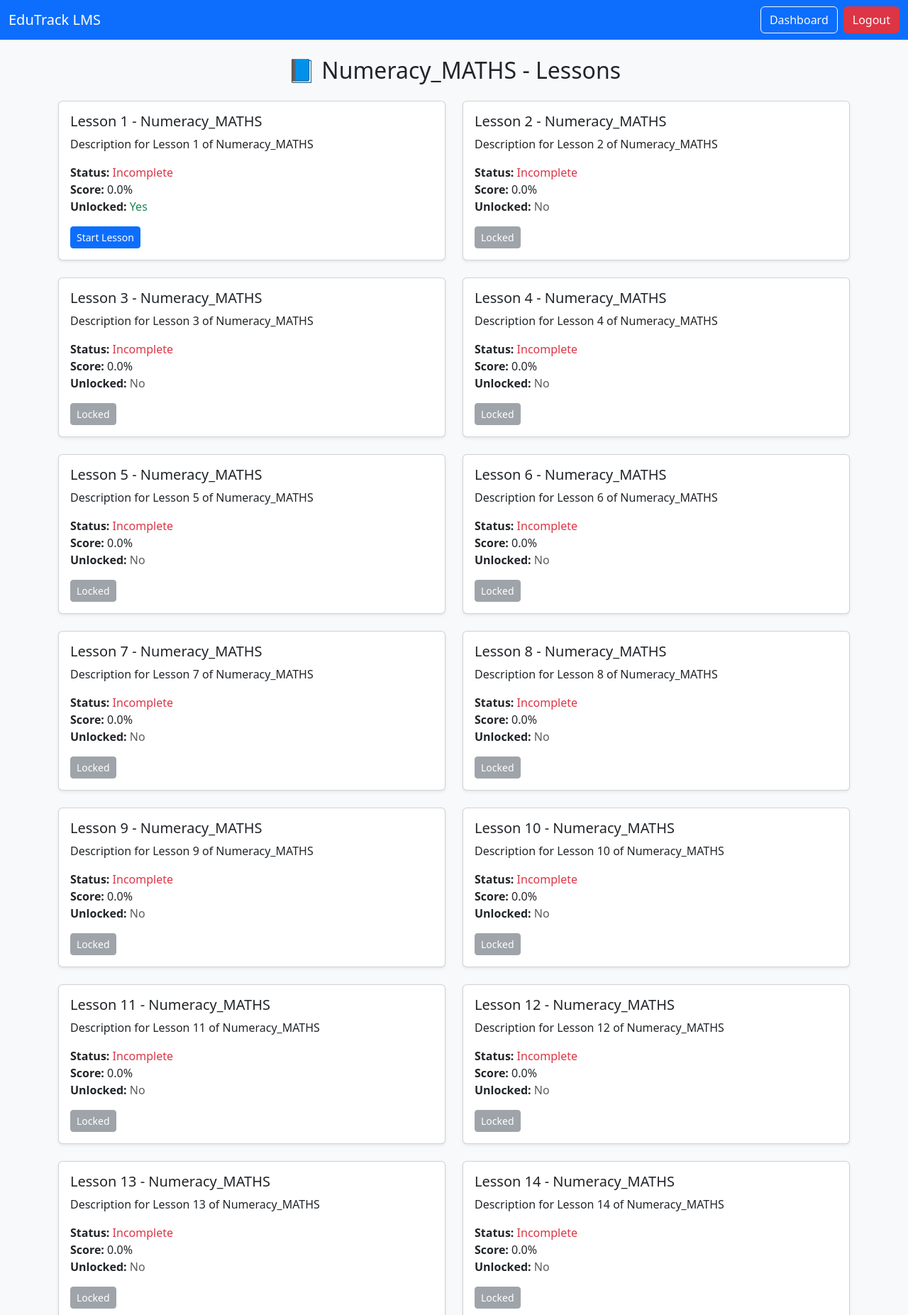
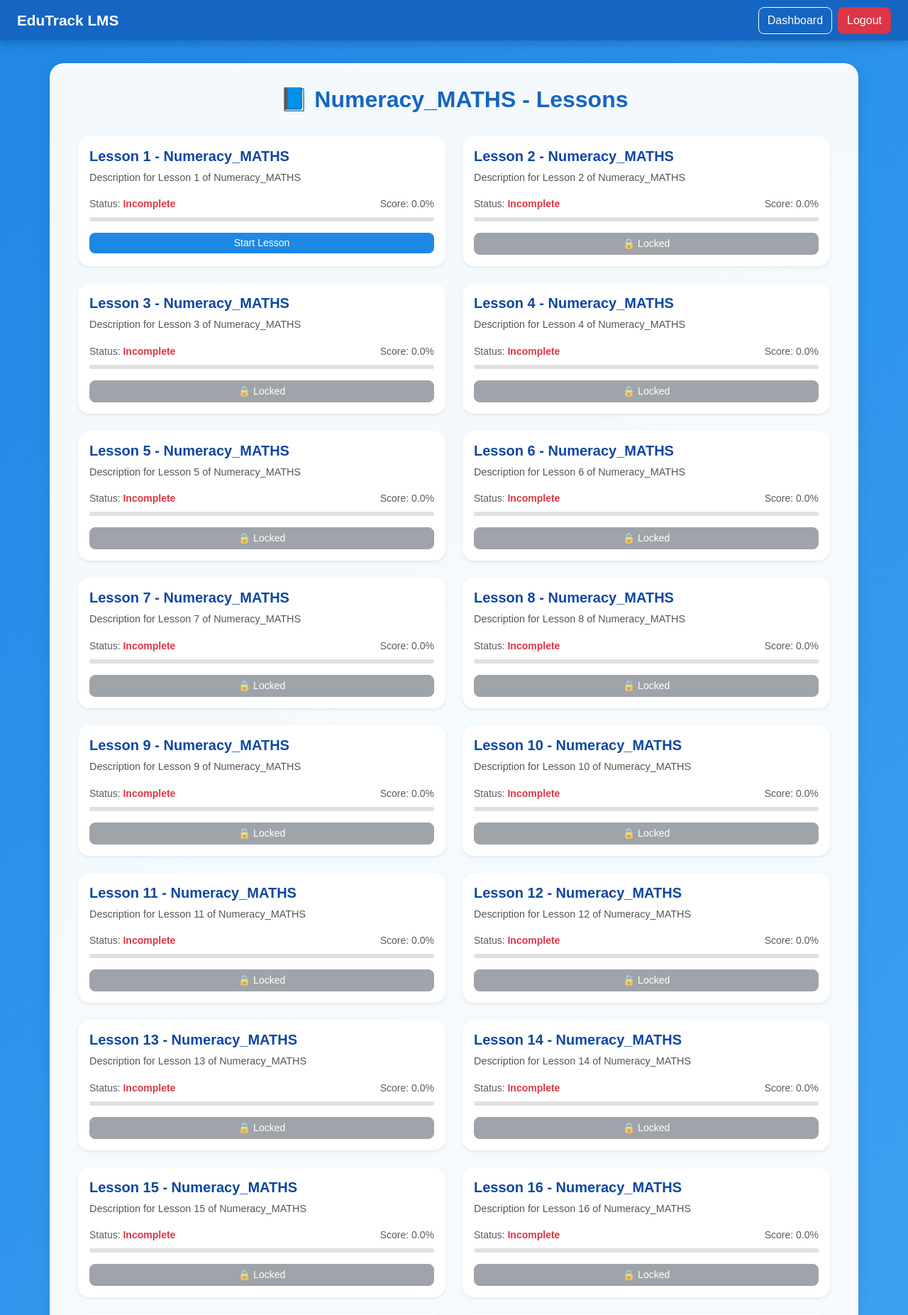
Before and after one commit to Erickpython/EduTrack_LMS, a Flask app: page /subject/1 in a window 1280 px wide. Shown: the top 1853 px of the page at 71% size. Run offline with Flask 3, Linux system fonts and the light colour scheme; a user stored in the database is signed in; data comes from the database, SQL or seed files in the repository.

Commit message:
Update subject_lessons.html nice UI

```diff
--- a/templates/subject_lessons.html
+++ b/templates/subject_lessons.html
@@ -2,13 +2,129 @@
 <html lang="en">
 <head>
   <meta charset="UTF-8">
-    <title>{{ subject.name }} - Lessons</title>
-    <link rel="stylesheet" href="https://cdn.jsdelivr.net/npm/bootstrap@5.3.0/dist/css/bootstrap.min.css">
+  <title>{{ subject.name }} - Lessons | EduTrack LMS</title>
+  <meta name="viewport" content="width=device-width, initial-scale=1.0">
+  <link
+    href="https://cdn.jsdelivr.net/npm/bootstrap@5.3.0/dist/css/bootstrap.min.css"
+    rel="stylesheet">
+  <style>
+    body {
+      font-family: 'Poppins', sans-serif;
+      background: linear-gradient(135deg, #1e88e5, #42a5f5);
+      color: #333;
+      min-height: 100vh;
+    }
+
+    .navbar {
+      background-color: rgba(21, 101, 192, 0.95) !important;
+      box-shadow: 0 4px 12px rgba(0,0,0,0.2);
+    }
+
+    .navbar-brand {
+      font-weight: 700;
+      font-size: 1.3rem;
+      color: #fff !important;
+    }
+
+    .btn-outline-light {
+      border-radius: 8px;
+      font-weight: 500;
+    }
+
+    .btn-danger {
+      border-radius: 8px;
+      font-weight: 500;
+    }
+
+    .container {
+      background: rgba(255, 255, 255, 0.95);
+      border-radius: 20px;
+      padding: 2rem 2.5rem;
+      margin-top: 2rem;
+      box-shadow: 0 4px 20px rgba(0, 0, 0, 0.1);
+      animation: fadeIn 0.6s ease-in-out;
+    }
+
+    @keyframes fadeIn {
+      from { opacity: 0; transform: translateY(10px); }
+      to { opacity: 1; transform: translateY(0); }
+    }
+
+    h2 {
+      color: #1565c0;
+      font-weight: 700;
+      text-align: center;
+      margin-bottom: 2rem;
+    }
+
+    .card {
+      border: none;
+      border-radius: 16px;
+      transition: transform 0.3s, box-shadow 0.3s;
+    }
+
+    .card:hover {
+      transform: translateY(-4px);
+      box-shadow: 0 6px 18px rgba(0, 0, 0, 0.15);
+    }
+
+    .card-title {
+      color: #0d47a1;
+      font-weight: 600;
+    }
+
+    .card-text {
+      font-size: 0.9rem;
+      color: #555;
+    }
+
+    .progress {
+      height: 6px;
+      border-radius: 5px;
+      background-color: #e0e0e0;
+      margin-top: 8px;
+    }
+
+    .progress-bar {
+      background-color: #1e88e5;
+    }
+
+    .btn-primary {
+      background-color: #1e88e5;
+      border: none;
+      border-radius: 8px;
+      font-weight: 500;
+      transition: 0.3s;
+    }
+
+    .btn-primary:hover {
+      background-color: #1565c0;
+    }
+
+    .btn-secondary {
+      border-radius: 8px;
+      opacity: 0.7;
+    }
+
+    .alert-info {
+      background-color: #e3f2fd;
+      border: none;
+      color: #1565c0;
+      font-weight: 500;
+    }
+
+    .back-btn {
+      margin-top: 1.5rem;
+      border-radius: 8px;
+      font-weight: 500;
+      padding: 8px 16px;
+    }
+  </style>
 </head>
-<body class="bg-light">
+<body>
 
-<nav class="navbar navbar-expand-lg navbar-dark bg-primary mb-4">
-    <div class="container-fluid">
+<nav class="navbar navbar-expand-lg navbar-dark">
+  <div class="container-fluid px-4">
     <a class="navbar-brand" href="#">EduTrack LMS</a>
     <div class="d-flex">
       <a href="{{ url_for('dashboard') }}" class="btn btn-outline-light me-2">Dashboard</a>
@@ -18,38 +134,39 @@
 </nav>
 
 <div class="container">
-    <h2 class="text-center mb-4">📘 {{ subject.name }} - Lessons</h2>
+  <h2>📘 {{ subject.name }} - Lessons</h2>
 
   {% if lesson_progress %}
     <div class="row">
       {% for lesson, progress in lesson_progress %}
         <div class="col-md-6 mb-4">
-                    <div class="card shadow-sm">
+          <div class="card shadow-sm h-100">
             <div class="card-body">
               <h5 class="card-title">{{ lesson.title }}</h5>
               <p class="card-text">{{ lesson.description }}</p>
-                            <ul class="list-unstyled mb-3">
-                                <li><strong>Status:</strong>
+
+              <div class="d-flex justify-content-between small text-muted">
+                <span>Status:
                   {% if progress.completed %}
-                                        <span class="text-success">Completed</span>
+                    <span class="text-success fw-semibold">Completed</span>
                   {% else %}
-                                        <span class="text-danger">Incomplete</span>
+                    <span class="text-danger fw-semibold">Incomplete</span>
                   {% endif %}
-                                </li>
-                                <li><strong>Score:</strong> {{ progress.score }}%</li>
-                                <li><strong>Unlocked:</strong>
+                </span>
+                <span>Score: {{ progress.score }}%</span>
+              </div>
+
+              <div class="progress mt-2">
+                <div class="progress-bar" role="progressbar" style="width: {{ progress.score }}%;"></div>
+              </div>
+
+              <div class="mt-3">
                 {% if progress.unlocked %}
-                                        <span class="text-success">Yes</span>
+                  <a href="#" class="btn btn-primary btn-sm w-100">Start Lesson</a>
                 {% else %}
-                                        <span class="text-muted">No</span>
+                  <button class="btn btn-secondary btn-sm w-100" disabled>🔒 Locked</button>
                 {% endif %}
-                                </li>
-                            </ul>
-                            {% if progress.unlocked %}
-                                <a href="#" class="btn btn-primary btn-sm">Start Lesson</a>
-                            {% else %}
-                                <button class="btn btn-secondary btn-sm" disabled>Locked</button>
-                            {% endif %}
+              </div>
             </div>
           </div>
         </div>
@@ -61,8 +178,8 @@
     </div>
   {% endif %}
 
-    <div class="text-center mt-4">
-        <a href="{{ url_for('dashboard') }}" class="btn btn-outline-primary">⬅ Back to Dashboard</a>
+  <div class="text-center">
+    <a href="{{ url_for('dashboard') }}" class="btn btn-outline-primary back-btn">⬅ Back to Dashboard</a>
   </div>
 </div>
 
```
Lines whose indentation alone changed are shown as unchanged.
